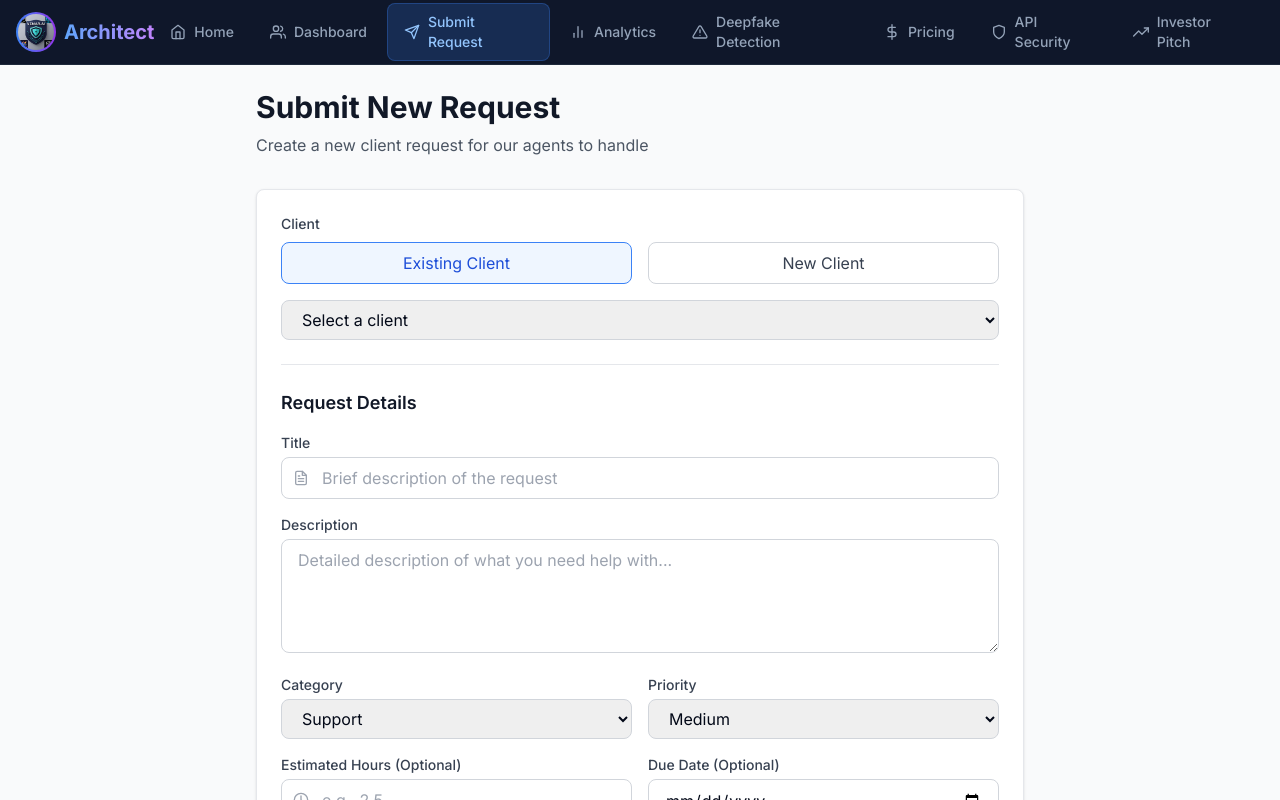
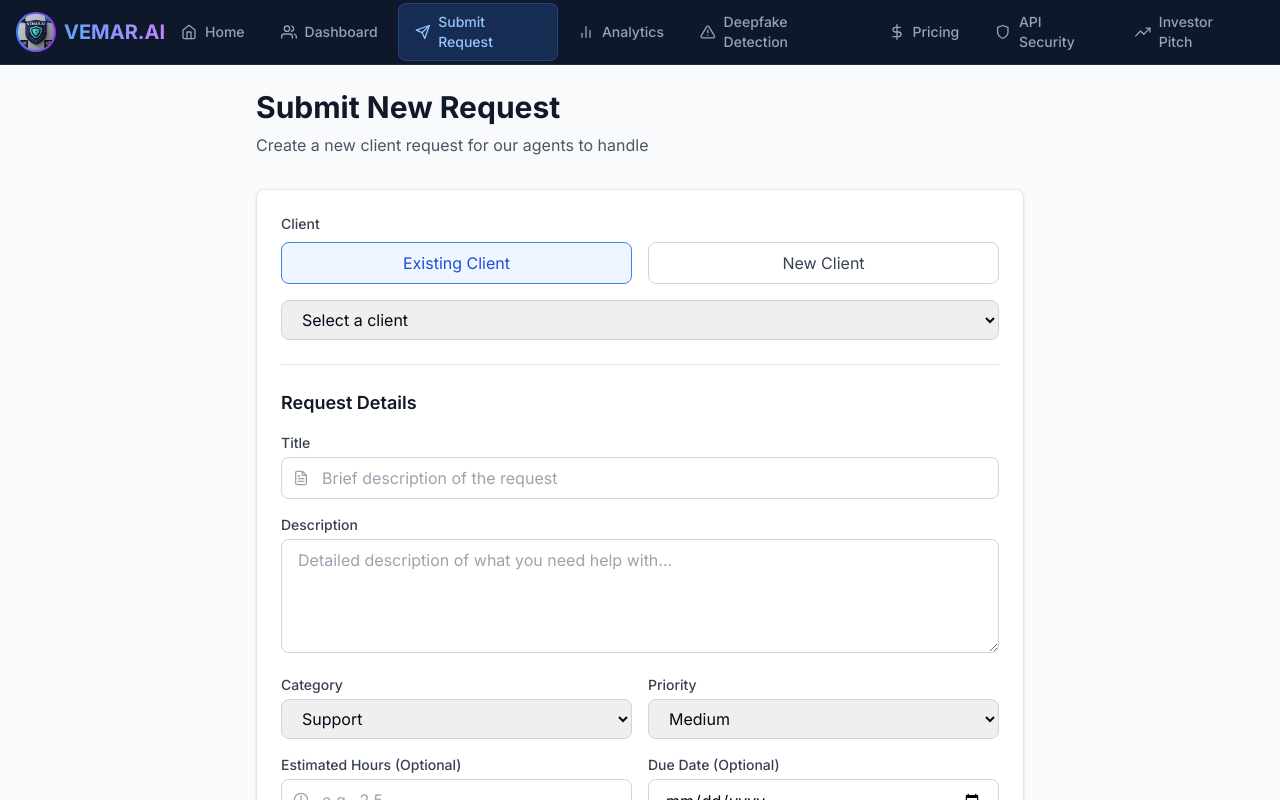
Before and after one commit to Lyzr-Apps/vemar-blueprint-epic-club, a Next.js app: page /submit-request in a window 1280 px wide. Shown: the top 800 px of the page. Built offline with nearby package versions, Linux system fonts and the light colour scheme.

Commit message:
feat: renamed branding from Architect to VEMAR.AI in the navigation component

```diff
--- a/components/navigation.tsx
+++ b/components/navigation.tsx
@@ -78,7 +78,7 @@ export function Navigation() {
               </div>
             </div>
             <span className="text-xl font-bold bg-gradient-to-r from-blue-400 to-purple-400 bg-clip-text text-transparent">
-              Architect
+              VEMAR.AI
             </span>
           </Link>
 
```
